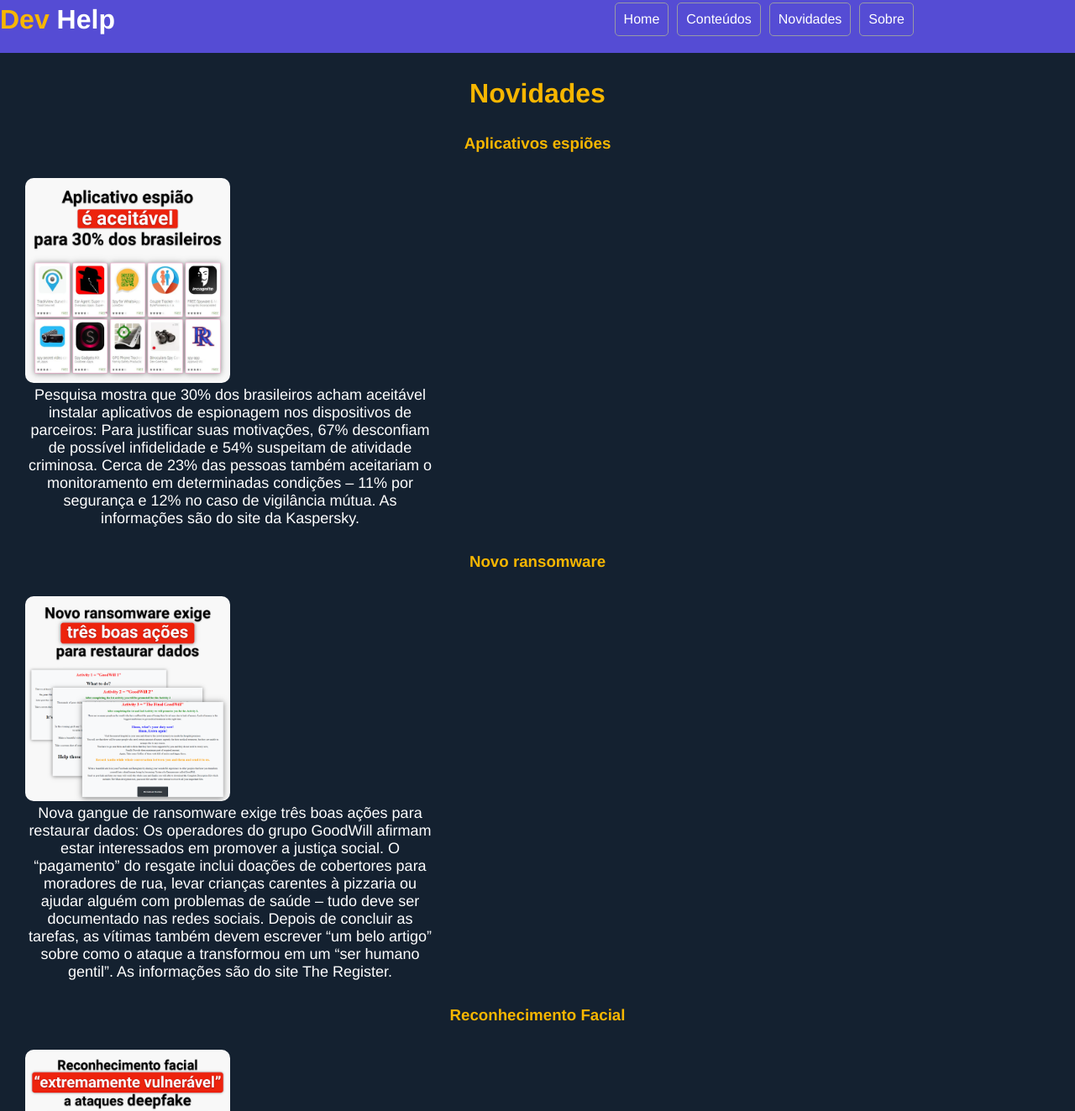
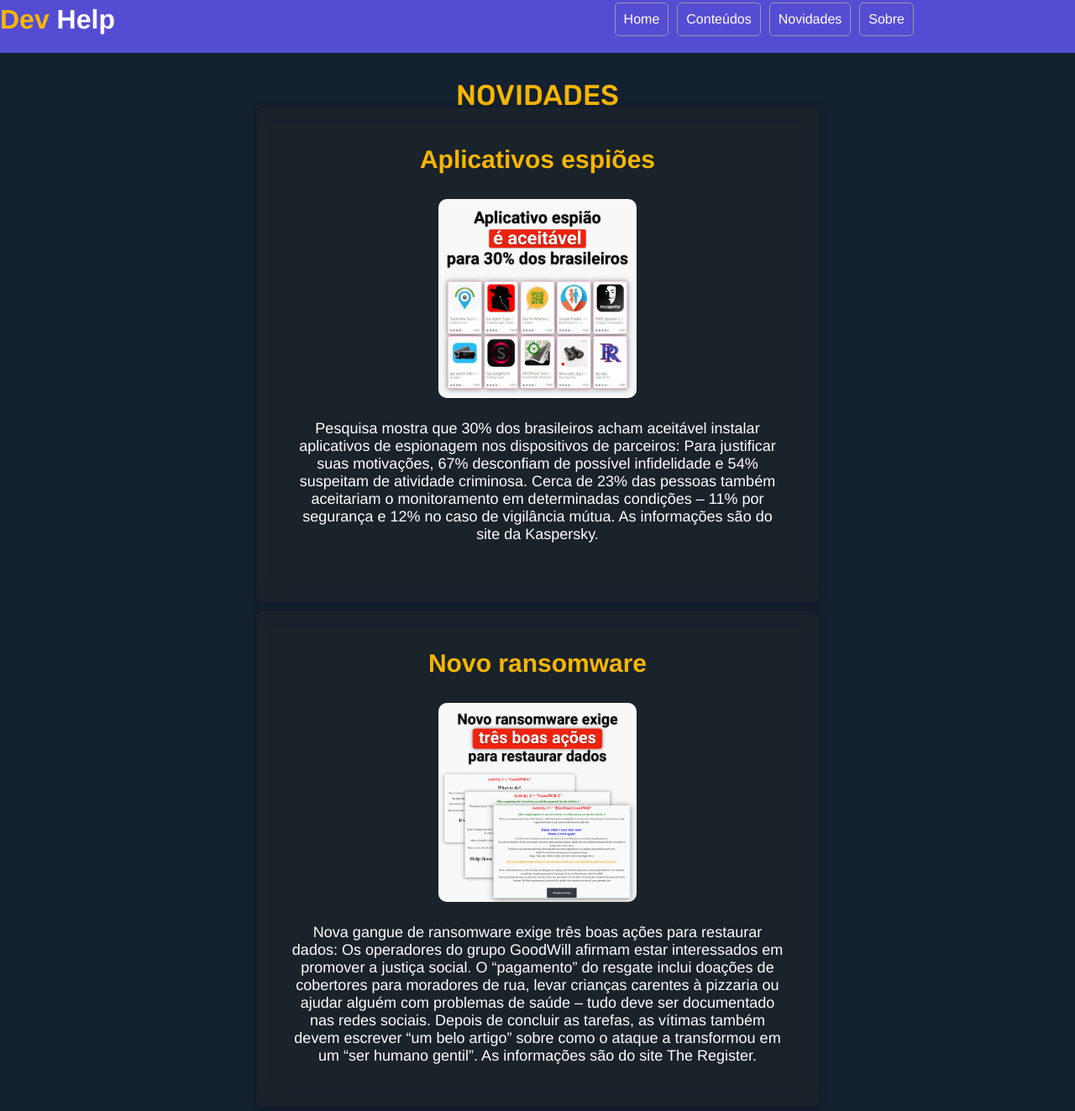
Before and after one commit to alvesskaio/devHelper, a plain HTML site: page novidades.html in a window 1280 px wide. Shown: the part 17-1340 px from the top of the page at 84% size. Drawn offline with Linux system fonts and the light colour scheme.

Commit message:
Novidade

```diff
--- a/CSS/style.css
+++ b/CSS/style.css
@@ -1,3 +1,5 @@
+@import url('https://fonts.googleapis.com/css2?family=Open+Sans:wght@500&family=Rubik:wght@500;600&display=swap');
+
 * {
 	padding: 0;
 	margin: 0;
@@ -68,10 +70,55 @@
 
 }
 
+.title span{
+	font-size: 34px;
+	font-family: Rubik;
+	font-weight: 500;
+	text-transform: uppercase;
+	text-align: center;
+	position: relative;
+	display: block;
+	color: transparent;
+	animation: revealText 1s var(--total) forwards;
 
-.titulo-centralizado {
-	text-align: center
 }
+
+.title span::after {
+	content: '';
+	position: absolute;
+	top: 0;
+	left: 0;
+	background: #bb93fc;
+	transform-origin: left;
+	transform: scaleX(0);
+	animation: rollIn var(--duration) var(--delay) forwards, rollOut var(--duration) var(--total) forwards;
+}
+
+@keyframes revealText{
+	to{
+		color:#fff;
+	}
+}
+
+@keyframes rollIn {
+	from{
+		transform: scaleX(0);
+	}
+	to{
+	transform: scaleX(1);
+
+	}
+}
+
+@keyframes rollOut{
+	from{
+		transform: translateX(0);
+	}
+to{
+	transform: translateX(105%);
+}
+}
+
 
 .novidades {
 	padding: 30px;
@@ -80,148 +127,96 @@
 h3 {
 	padding: 30px;
 	text-align: center;
+	font-size: 30px;
 }
 
 p {
 	text-align: center;
 	font-size: large;
 	vertical-align: top;
-	width: 40%;
 	margin-right: 15%;
 }
 
 .imagensNovidades {
-	align-items: center;
-	width: 20%;
+	width: 37%;
 	border-radius: 10px;
+	text-align: center;
+	margin: auto;
+	display: block;
 }
 
 .espioes {
 	padding: 20px;
 }
 
-
-/* **** Formatação do menu **** */
-
-/* nav {
-    position: absolute;
-    top: 30px;
-    right: 40px;
-
+#novidadeText {
+	font-family: Roboto 500;
+	margin: auto;
+	display: block;
+	padding: 26px;
+	color: white;
 }
 
-nav li {
-    display: inline;
-    margin: 0 0 0 15px;
-
+.primeiro-titulo {
+	width: 50%;
+	height: 70vh;
+	background-color: rgba(37, 37, 37, 0.425);
+	color: #FFF;
+	box-shadow: 0 0 10px rgb(0, 0, 0, .25);
+	backdrop-filter: blur(10px);
+	-webkit-backdrop-filter: blur(10px);
+	border-radius: 8px;
+	position: absolute;
+	top: 55%;
+	left: 50%;
+	padding: 15px;
+	transform: translate(-50%, -50%);
 }
 
-nav a {
-    text-decoration: none;
-    text-transform: uppercase;
-    color: black;
-    font-size: 22px;
-    font-weight: bold;
+.secudario-titulo {
+	width: 50%;
+	height: 70vh;
+	background-color: rgba(37, 37, 37, 0.425);
+	color: #FFF;
+	box-shadow: 0 0 10px rgb(0, 0, 0, .25);
+	backdrop-filter: blur(10px);
+	-webkit-backdrop-filter: blur(10px);
+	border-radius: 8px;
+	position: absolute;
+	top: 130%;
+	left: 50%;
+	padding: 15px;
+	transform: translate(-50%, -50%);
 }
 
-nav a:hover{
-    color: #f7b600;
-} */
-
-
-
-/* Formatação da Main */
-
-/* main{
-	width: 100%;
+.terceiro-titulo {
+	width: 50%;
+	height: 70vh;
+	background-color: rgba(37, 37, 37, 0.425);
+	color: #FFF;
+	box-shadow: 0 0 10px rgb(0, 0, 0, .25);
+	backdrop-filter: blur(10px);
+	-webkit-backdrop-filter: blur(10px);
+	border-radius: 8px;
+	position: absolute;
+	top: 205%;
+	left: 50%;
+	padding: 15px;
+	transform: translate(-50%, -50%);
 }
 
-.cabecalhoPrincipal {
-	width: 940px;
-	height: auto;
-	margin: 0 auto;
+.quarto-titulo {
+	width: 50%;
+	height: 70vh;
+	background-color: rgba(37, 37, 37, 0.425);
+	color: #FFF;
+	box-shadow: 0 0 10px rgb(0, 0, 0, .25);
+	backdrop-filter: blur(10px);
+	-webkit-backdrop-filter: blur(10px);
+	border-radius: 8px;
+	position: absolute;
+	top: 280%;
+	left: 50%;
 	padding: 15px;
+	transform: translate(-50%, -50%);
 }
-
-.area-postagens {
-	width: 660px;
-	float: left;
-}
-
-#area-lateral {
-	width: 240px;
-	float: right;
-}
-
-.postagem{
-	padding: 20px;
-	margin-bottom: 20px;
-	background: white;
-}
-
-.conteudo-lateral {
-	background: white;
-	padding: 10px;
-	margin-bottom: 40px;
-}
-
-.postagem-lateral {
-	font-size: 0.8em;
-	padding: 5px;
-	border-bottom: 1px dotted #CCC;
-}
-
-footer{
-    text-align: center;
-    background: url("img\ produtos/bg.jpg");
-    padding: 30px 0;
-}
-
-/* #rodape {
-	clear: both;
-	text-align: center;
-	padding: 15px;
-	background: #CCC;
-} */
-
-
-
-
-/* a {
-	text-decoration: none;
-}
-
-a:link, a:visited {
-	color: #142130;
-    font-size: 1.3em;
-}
-
-a:hover {
-	text-decoration: underline;
-} */
-
-/* #area-menu a:link, #area-cabecalho a:visited {
-	color: #ffffff;
-	padding: 8px 55px;
-}
-#area-menu a:hover {
-	color: #ffbc02;
-	background: #142130;
-	text-decoration: none;
-} */
-/*
-**** Formatações em geral ****
-*/
-/* h1 {
-
-} */
-
-/* h2 {
-	color: #f7b600;
-}
-
-h3 {
-	color: #f7b600;
-	background: #CCC;
-	padding: 5px;
-} */
--- a/novidades.html
+++ b/novidades.html
@@ -29,14 +29,16 @@
     </header>
 
     <div class="novidades">
-        <h1 class="titulo-centralizado" style="color:#f7b600">Novidades</h1>
+        <h1 class="title" style="--duration:1s">
+            <span class="titulo-centralizado" style="color:#f7b600;--delay:.5s">Novidades</h1>
+        </h1>
 
-
+        <section class="primeiro-titulo">
             <h3 class="titulo-centralizado" style="color:#f7b600">Aplicativos espiões</h3>
 
             <img src="img/espioes.png" class="imagensNovidades">
 
-        <p style="color:white">Pesquisa mostra que 30% dos brasileiros acham aceitável instalar aplicativos de
+            <p id="novidadeText">Pesquisa mostra que 30% dos brasileiros acham aceitável instalar aplicativos de
                 espionagem nos dispositivos de parceiros:
 
                 Para justificar suas motivações, 67% desconfiam de possível infidelidade e 54% suspeitam de atividade
@@ -48,12 +50,13 @@
 
                 As informações são do site da Kaspersky.
             </p>
-
+        </section>
+        <section class="secudario-titulo">
             <h3 class="titulo-centralizado" style="color:#f7b600">Novo ransomware</h3>
 
             <img src="img/ransoware.png" class="imagensNovidades">
 
-        <p style="color:white">Nova gangue de ransomware exige três boas ações para restaurar dados:
+            <p id="novidadeText">Nova gangue de ransomware exige três boas ações para restaurar dados:
 
                 Os operadores do grupo GoodWill afirmam estar interessados em promover a justiça social.
 
@@ -65,29 +68,36 @@
 
                 As informações são do site The Register.
             </p>
+        </section>
+        <section class="terceiro-titulo">
 
             <h3 class="titulo-centralizado" style="color:#f7b600">Reconhecimento Facial</h3>
 
             <img src="img/deepfake.png" class="imagensNovidades">
 
-        <p style="color:white">Sistema de reconhecimento facial utilizado por bancos para prova de vida são
+            <p id="novidadeText">Sistema de reconhecimento facial utilizado por bancos para prova de vida são
                 “extremamente vulneráveis” a deepfakes:
 
                 O ataque nem é tão sofisticado – um deepfake em formato de vídeo pode ser criado a partir de uma única
                 imagem obtida de uma carteira de identidade.
 
-            Segundo a empresa de segurança Sensity, 9 dos 10 maiores sistemas utilizados por instituições financeiras
-            nos EUA foram comprometidos, mas após serem alertadas, as empresas não consideraram a vulnerabilidade como
+                Segundo a empresa de segurança Sensity, 9 dos 10 maiores sistemas utilizados por instituições
+                financeiras
+                nos EUA foram comprometidos, mas após serem alertadas, as empresas não consideraram a vulnerabilidade
+                como
                 significativa.
 
                 As informações são do site The Verge.
             </p>
+        </section>
+
+        <section class="quarto-titulo">
 
             <h3 class="titulo-centralizado" style="color:#f7b600">Aumento de QI em gamers jovens</h3>
 
             <img src="img/aumentoQi.png" class="imagensNovidades">
 
-        <p style="color:white">Pesquisadores suecos afirmam que videogames podem aumentar inteligência de jovens:
+            <p id="novidadeText">Pesquisadores suecos afirmam que videogames podem aumentar inteligência de jovens:
 
                 Das cinco mil crianças de 9 a 10 anos acompanhadas por dois anos, aquelas que jogavam mais videogames
                 possuíam 2,5 pontos de QI mais alto do que a média.
@@ -101,6 +111,9 @@
 
                 As informações são do Instituto Karolinska.
             </p>
+        </section>
+
+
 
 
     </div>
```
Lines whose indentation alone changed are shown as unchanged.
